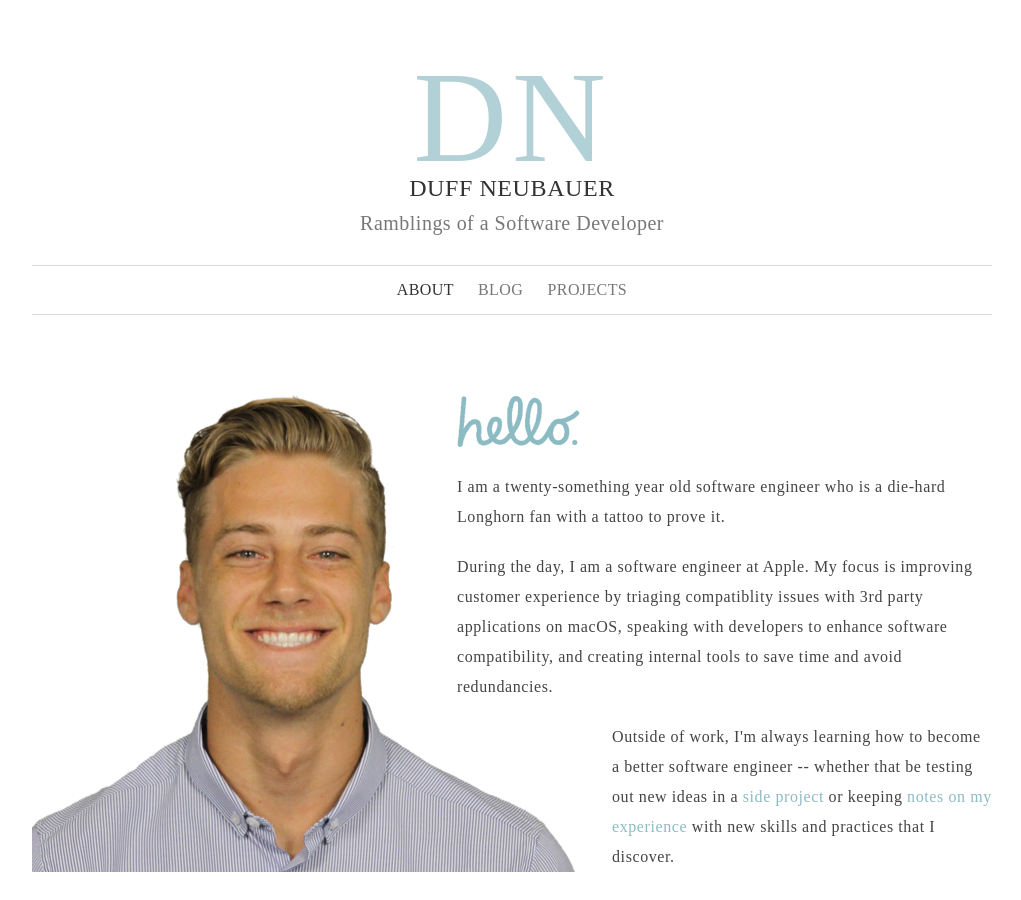
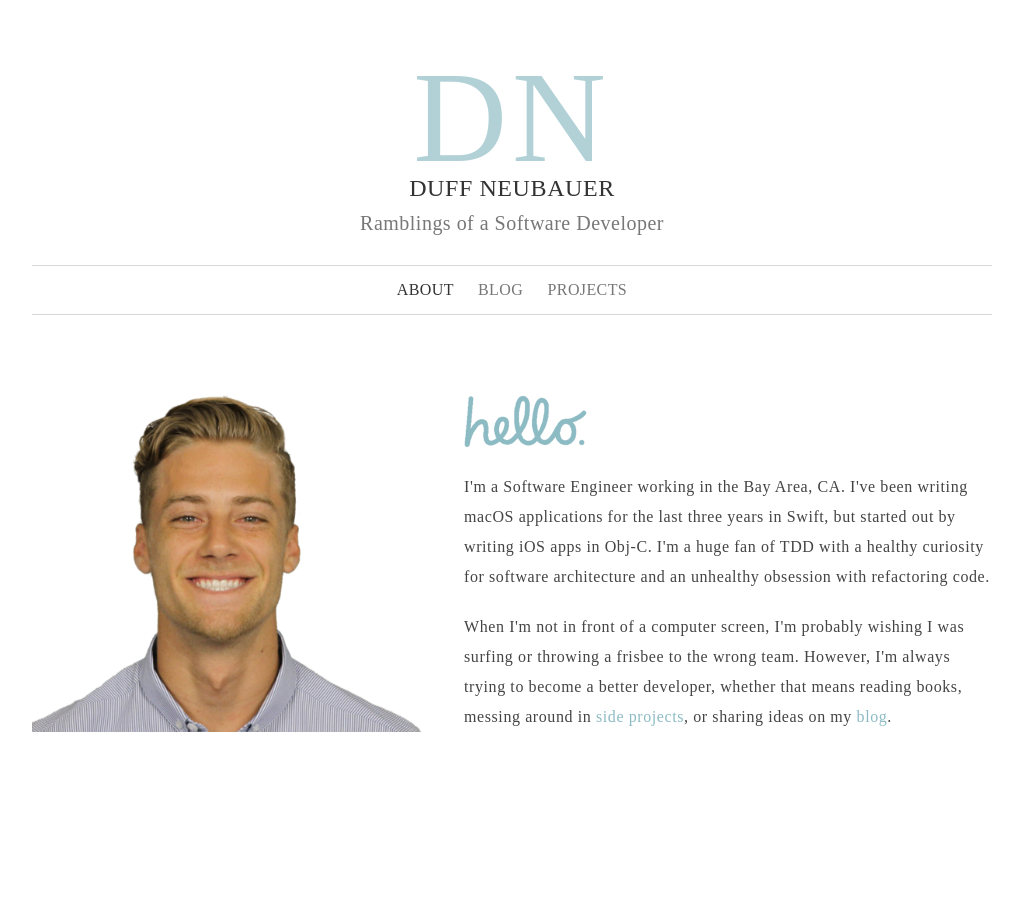
Before and after one commit to duffneub/duffneub.github.io, a Jekyll site: the page built from index.html, in a window 1280 px wide. Shown: the whole page, without its empty margins (128-1149 px from the left). Built offline with Jekyll 4.4.1, drawn with Linux system fonts in a browser that asks for light colours.

Commit message:
Update bio

```diff
--- a/assets/style/main.css
+++ b/assets/style/main.css
@@ -199,10 +199,11 @@ section.projects {
   background-image: url("/assets/image/headshot.png");
   background-repeat: no-repeat;
   background-position: -50px 50px;
+  background-size: 49%;
 }
 
   #About .next-to-head {
-    margin-left: 425px;
+    margin-left: 45%;
   }
 
   #About .next-to-shoulder {
--- a/index.html
+++ b/index.html
@@ -3,10 +3,9 @@ layout: default
 title: "About"
 nav-order: 1
 ---
-<img class="next-to-head" src="assets/image/hello.png" />
 
-<p class="next-to-head">I am a twenty-something year old software engineer who is a die-hard Longhorn fan with a tattoo to prove it.</p>
+<img class="next-to-head" src="/assets/image/hello.png" />
 
-<p class="next-to-head">During the day, I am a software engineer at Apple. My focus is improving customer experience by triaging compatiblity issues with 3rd party applications on macOS, speaking with developers to enhance software compatibility, and creating internal tools to save time and avoid redundancies.</p>
+<p class="next-to-head">I'm a Software Engineer working in the Bay Area, CA. I've been writing macOS applications for the last three years in Swift, but started out by writing iOS apps in Obj-C. I'm a huge fan of TDD with a healthy curiosity for software architecture and an unhealthy obsession with refactoring code.</p>
 
-<p class="next-to-shoulder">Outside of work, I'm always learning how to become a better software engineer -- whether that be testing out new ideas in a <a href="projects">side project</a> or keeping <a href="blog">notes on my experience</a> with new skills and practices that I discover.</p>
+<p class="next-to-head">When I'm not in front of a computer screen, I'm probably wishing I was surfing or throwing a frisbee to the wrong team. However, I'm always trying to become a better developer, whether that means reading books, messing around in <a href="/projects">side projects</a>, or sharing ideas on my <a href="/blog">blog</a>.</p>
```
